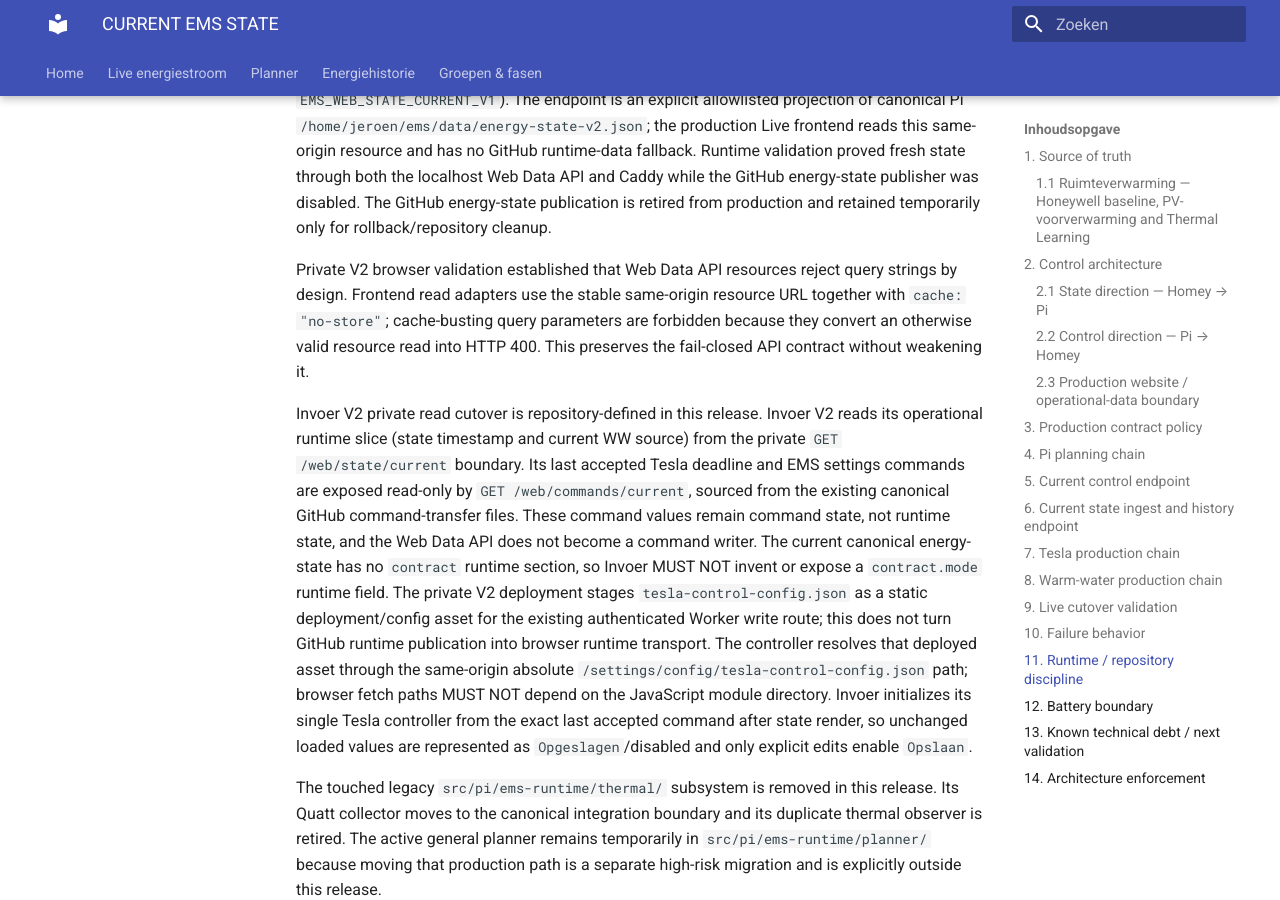
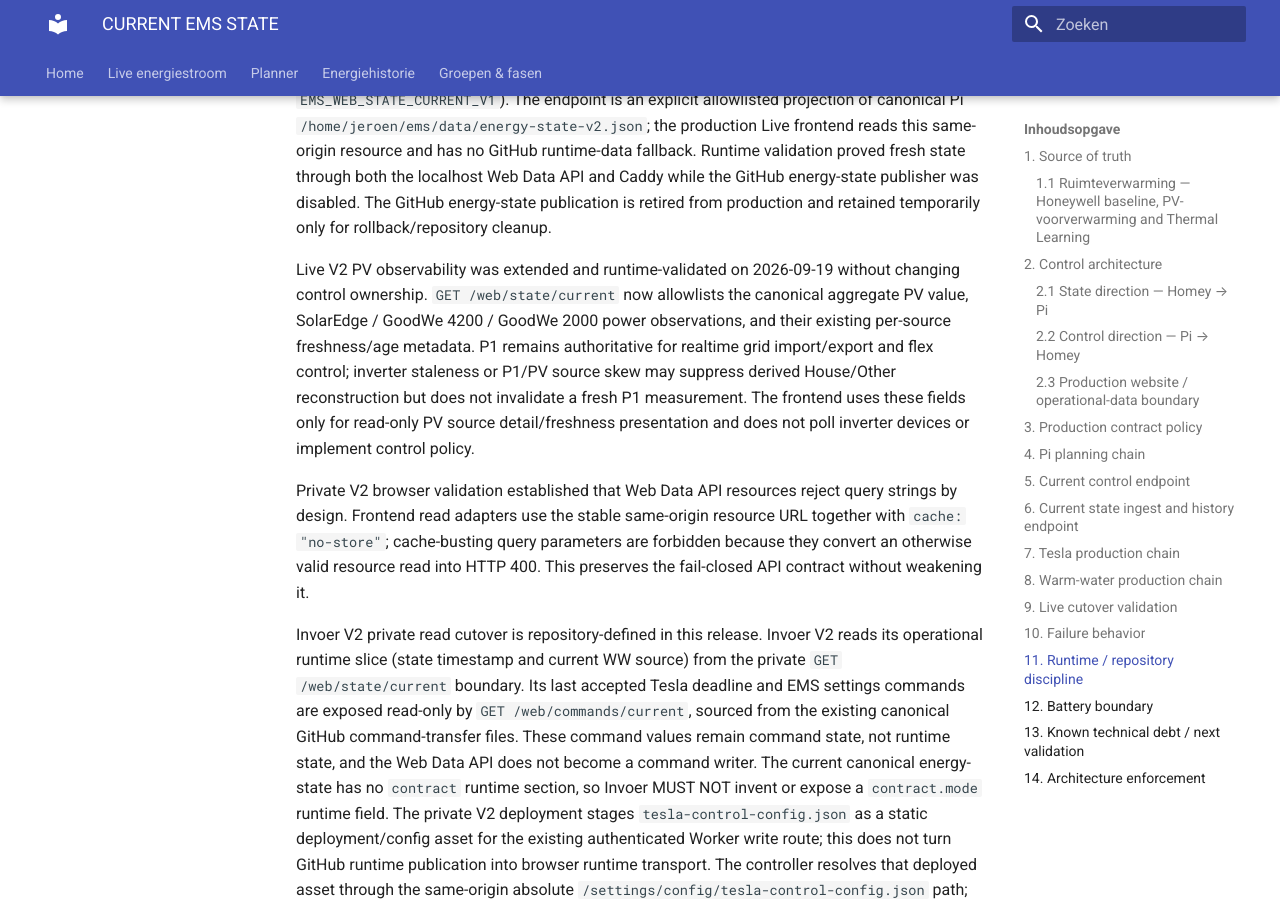
Before and after one commit to OnsKasteeltje/homey-energy-manual, an MkDocs documentation site: the page built from docs/architecture/CURRENT-EMS-STATE.md, in a window 1280 px wide and 900 px high, scrolled down 9393 px. Built offline with MkDocs 1.6.1 and Material for MkDocs 9.7.7, drawn with Linux system fonts in a browser that asks for light colours.

Commit message:
docs: record validated V2 PV observability boundary

```diff
--- a/docs/architecture/CURRENT-EMS-STATE.md
+++ b/docs/architecture/CURRENT-EMS-STATE.md
@@ -211,6 +211,8 @@ Private Pi-hosted frontend is the production EMS website. The first runtime atte
 
 Live runtime-data cutover is complete through `GET /web/state/current` (schema `EMS_WEB_STATE_CURRENT_V1`). The endpoint is an explicit allowlisted projection of canonical Pi `/home/jeroen/ems/data/energy-state-v2.json`; the production Live frontend reads this same-origin resource and has no GitHub runtime-data fallback. Runtime validation proved fresh state through both the localhost Web Data API and Caddy while the GitHub energy-state publisher was disabled. The GitHub energy-state publication is retired from production and retained temporarily only for rollback/repository cleanup.
 
+Live V2 PV observability was extended and runtime-validated on 2026-09-19 without changing control ownership. `GET /web/state/current` now allowlists the canonical aggregate PV value, SolarEdge / GoodWe 4200 / GoodWe 2000 power observations, and their existing per-source freshness/age metadata. P1 remains authoritative for realtime grid import/export and flex control; inverter staleness or P1/PV source skew may suppress derived House/Other reconstruction but does not invalidate a fresh P1 measurement. The frontend uses these fields only for read-only PV source detail/freshness presentation and does not poll inverter devices or implement control policy.
+
 Private V2 browser validation established that Web Data API resources reject query strings by design. Frontend read adapters use the stable same-origin resource URL together with `cache: "no-store"`; cache-busting query parameters are forbidden because they convert an otherwise valid resource read into HTTP 400. This preserves the fail-closed API contract without weakening it.
 
 Invoer V2 private read cutover is repository-defined in this release. Invoer V2 reads its operational runtime slice (state timestamp and current WW source) from the private `GET /web/state/current` boundary. Its last accepted Tesla deadline and EMS settings commands are exposed read-only by `GET /web/commands/current`, sourced from the existing canonical GitHub command-transfer files. These command values remain command state, not runtime state, and the Web Data API does not become a command writer. The current canonical energy-state has no `contract` runtime section, so Invoer MUST NOT invent or expose a `contract.mode` runtime field. The private V2 deployment stages `tesla-control-config.json` as a static deployment/config asset for the existing authenticated Worker write route; this does not turn GitHub runtime publication into browser runtime transport. The controller resolves that deployed asset through the same-origin absolute `/settings/config/tesla-control-config.json` path; browser fetch paths MUST NOT depend on the JavaScript module directory. Invoer initializes its single Tesla controller from the exact last accepted command after state render, so unchanged loaded values are represented as `Opgeslagen`/disabled and only explicit edits enable `Opslaan`.
```
